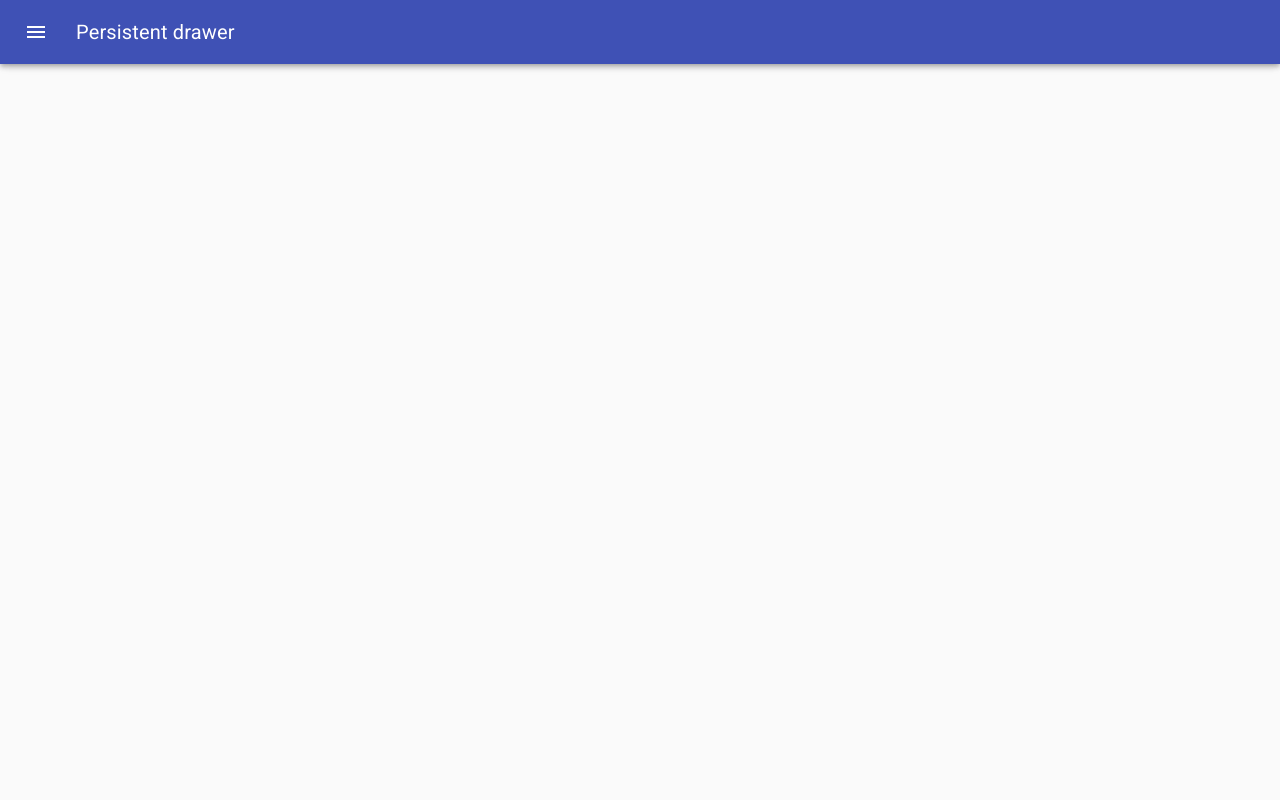
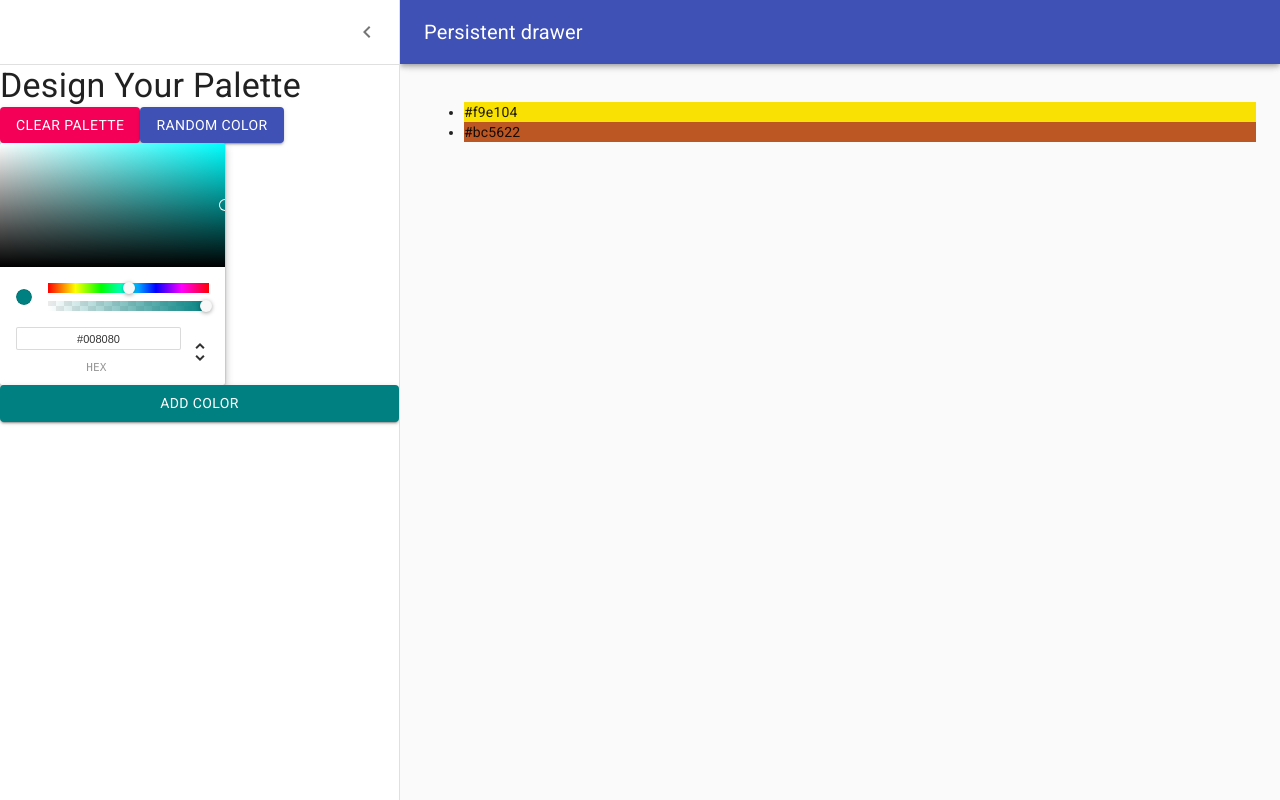
Before and after one commit to HassanMasoud/color-picker, a React (Create React App) app: page /palette/new in a window 1280 px wide. Built offline with nearby package versions, Linux system fonts and the light colour scheme.

Commit message:
Add new colors on button click

```diff
--- a/src/NewPaletteForm.js
+++ b/src/NewPaletteForm.js
@@ -73,9 +73,18 @@ const styles = (theme) => ({
 });
 
 class NewPaletteForm extends Component {
-  state = {
-    open: false,
-  };
+  constructor(props) {
+    super(props);
+
+    this.state = {
+      open: true,
+      currentColor: "teal",
+      colors: ["#f9e104", "#bc5622"],
+    };
+
+    this.updateCurrentColor = this.updateCurrentColor.bind(this);
+    this.addNewColor = this.addNewColor.bind(this);
+  }
 
   handleDrawerOpen = () => {
     this.setState({ open: true });
@@ -84,6 +93,14 @@ class NewPaletteForm extends Component {
   handleDrawerClose = () => {
     this.setState({ open: false });
   };
+
+  updateCurrentColor(newColor) {
+    this.setState({ currentColor: newColor.hex });
+  }
+
+  addNewColor() {
+    this.setState({ colors: [...this.state.colors, this.state.currentColor] });
+  }
 
   render() {
     const { classes } = this.props;
@@ -138,9 +155,15 @@ class NewPaletteForm extends Component {
             </Button>
           </div>
           <ChromePicker
-            onChangeComplete={(newColor) => console.log(newColor)}
+            color={this.state.currentColor}
+            onChangeComplete={this.updateCurrentColor}
           />
-          <Button variant="contained" color="primary">
+          <Button
+            variant="contained"
+            color="primary"
+            style={{ backgroundColor: this.state.currentColor }}
+            onClick={this.addNewColor}
+          >
             Add Color
           </Button>
         </Drawer>
@@ -150,6 +173,11 @@ class NewPaletteForm extends Component {
           })}
         >
           <div className={classes.drawerHeader} />
+          <ul>
+            {this.state.colors.map((color) => (
+              <li style={{ backgroundColor: color }}>{color}</li>
+            ))}
+          </ul>
         </main>
       </div>
     );
```
